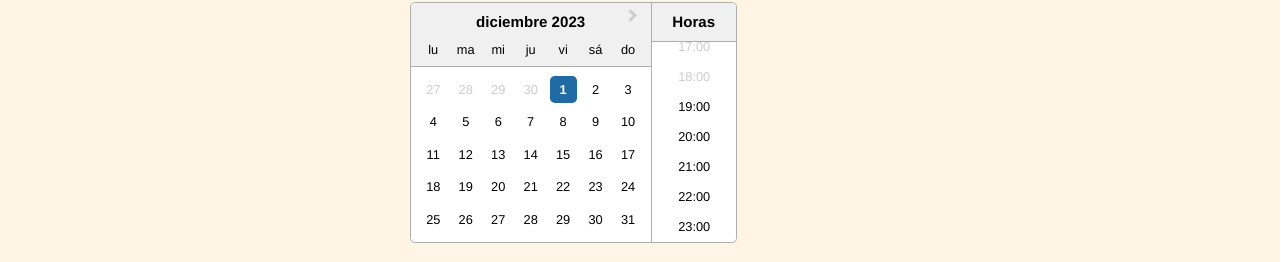
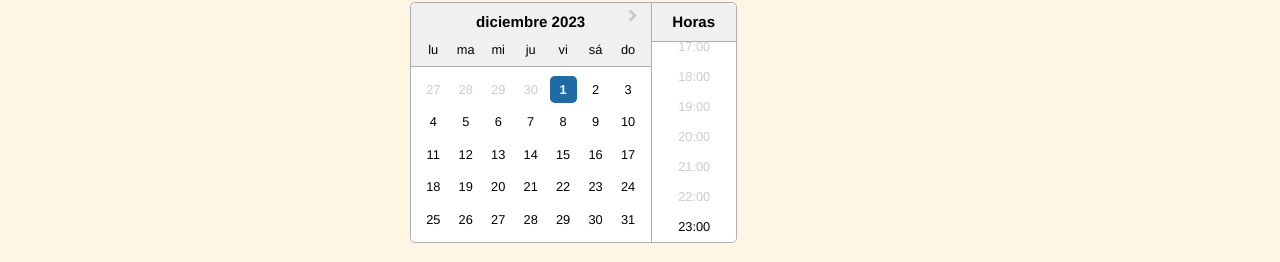
Before and after one commit to bautya10/SliceHaven, a React (Vite) app: page / in a window 1280 px wide. Shown: the part 938-1200 px from the top of the page. Built offline with nearby package versions, Linux system fonts and the light colour scheme; no server answers; a web font is replaced by a local one.

Commit message:
actualice reserva

```diff
--- a/src/components/Specific/Reserves/Reserves.jsx
+++ b/src/components/Specific/Reserves/Reserves.jsx
@@ -84,6 +84,7 @@ const Reserves = ({editar,idUser,idReserva}) => {
     }
     obtenerReservasExcluidas();
     setActualizar(false)
+    filterPassedTime();
   }, [startDate, actualizar, personas])
 
 
@@ -104,6 +105,7 @@ const Reserves = ({editar,idUser,idReserva}) => {
   }
 
 
+  // console.log(setHours(setMinutes(new Date(), 0), 11))
 
   // esta funcion siver para guardar la reserva
   const guardar = async () => {
@@ -198,6 +200,15 @@ const Reserves = ({editar,idUser,idReserva}) => {
     setActualizar(true)
   };
 
+  const filterPassedTime = (time) => {
+    const currentDate = new Date();
+    const selectedDate = new Date(time);
+
+    return currentDate.getTime() < selectedDate.getTime();
+  };
+
+
+
   return (
     <>
       <div className="input-group mb-3">
@@ -264,6 +275,7 @@ const Reserves = ({editar,idUser,idReserva}) => {
         // timeFormat="p" //formato del la hora en pm y aM
         timeIntervals={60}
 
+        filterTime={filterPassedTime}
 
       />
       <button onClick={guardar} className='btn btn-outline-success w-100 mt-3'>{editar? 'Editar Reseva':'Hacer Reserva'}</button>
```
